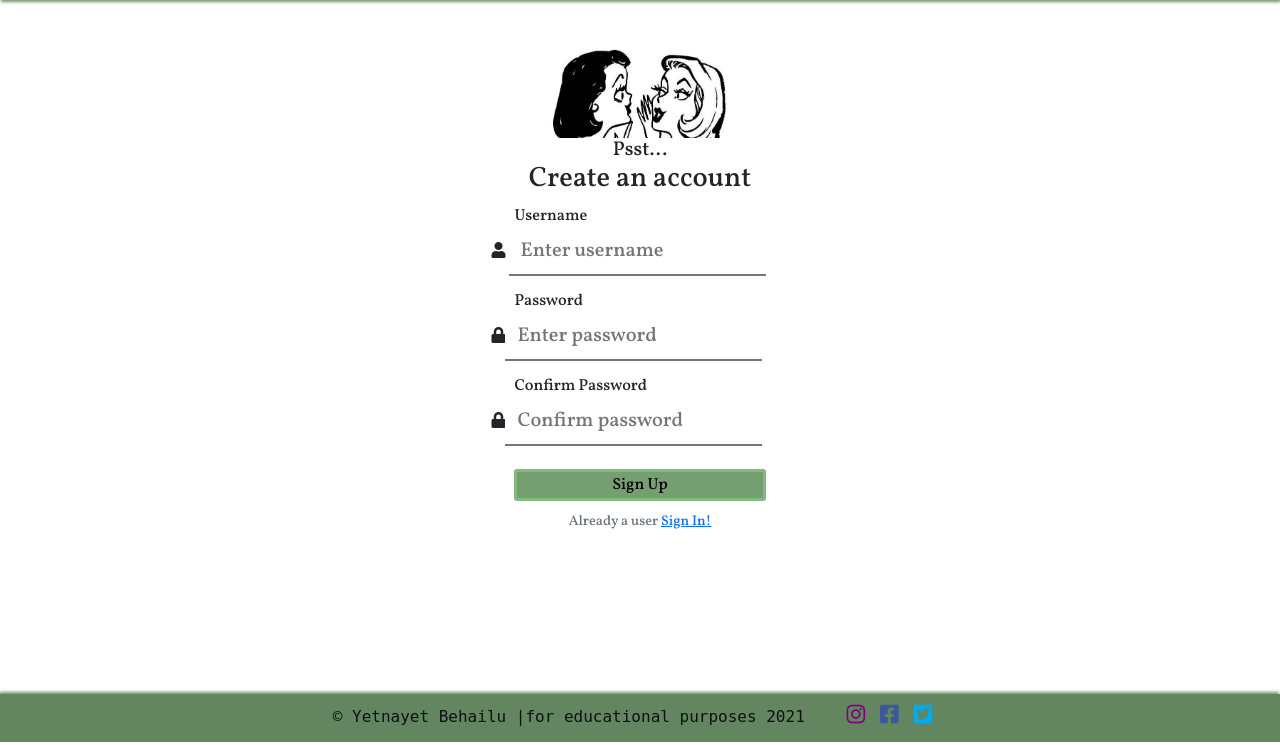
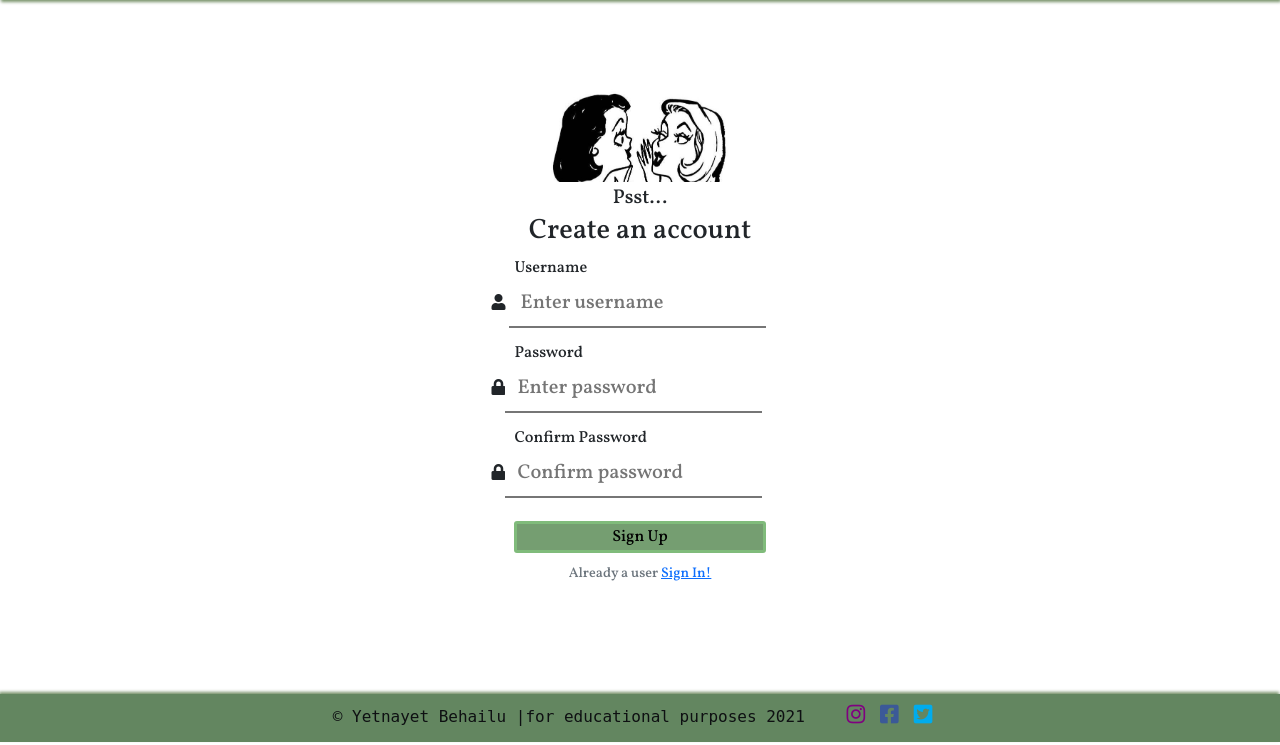
Before and after one commit to yetnetbehailu/Skincare-confessions, a Flask app: page /register in a window 1280 px wide. Shown: the part 58-803 px from the top of the page. Run offline with Flask 2, Linux system fonts and the light colour scheme; some libraries are stand-ins or nearby versions.

Commit message:
Add padding to psst text & margin to psst img on login & register pages

```diff
--- a/skincare_confessions/static/css/style.css
+++ b/skincare_confessions/static/css/style.css
@@ -1330,6 +1330,10 @@ input[type='checkbox'].favorite{
     .hero-gif {
         height: 27rem;
     }
+
+    .psst {
+        margin-top: 4rem;
+    }
 }
 
 @media (min-width: 992px) {
--- a/skincare_confessions/templates/login.html
+++ b/skincare_confessions/templates/login.html
@@ -6,7 +6,7 @@
         <div class="form-group">
             {{form.hidden_tag()}}
             <img class="psst" src="static/img/psst.jpg" alt="gossip girls" />
-            <h5 class="text-center m-0">Psst...</h5>
+            <h5 class="text-center m-0 p-1">Psst...</h5>
             <h3 class="text-center">Login</h3>
             {{ form.username.label(class="form-label d-block mb-0")}}
             {% if form.username.errors %}
--- a/skincare_confessions/templates/register.html
+++ b/skincare_confessions/templates/register.html
@@ -6,7 +6,7 @@
         <div class="form-group">
             {{form.hidden_tag()}}
             <img class="psst" src="static/img/psst.jpg" alt="gossip girls" />
-            <h5 class="text-center m-0">Psst...</h5>
+            <h5 class="text-center m-0 p-1">Psst...</h5>
             <h3 class="text-center">Create an account</h3>
             {{ form.username.label(class="form-label d-block mb-0")}}
             {% if form.username.errors %}
```
